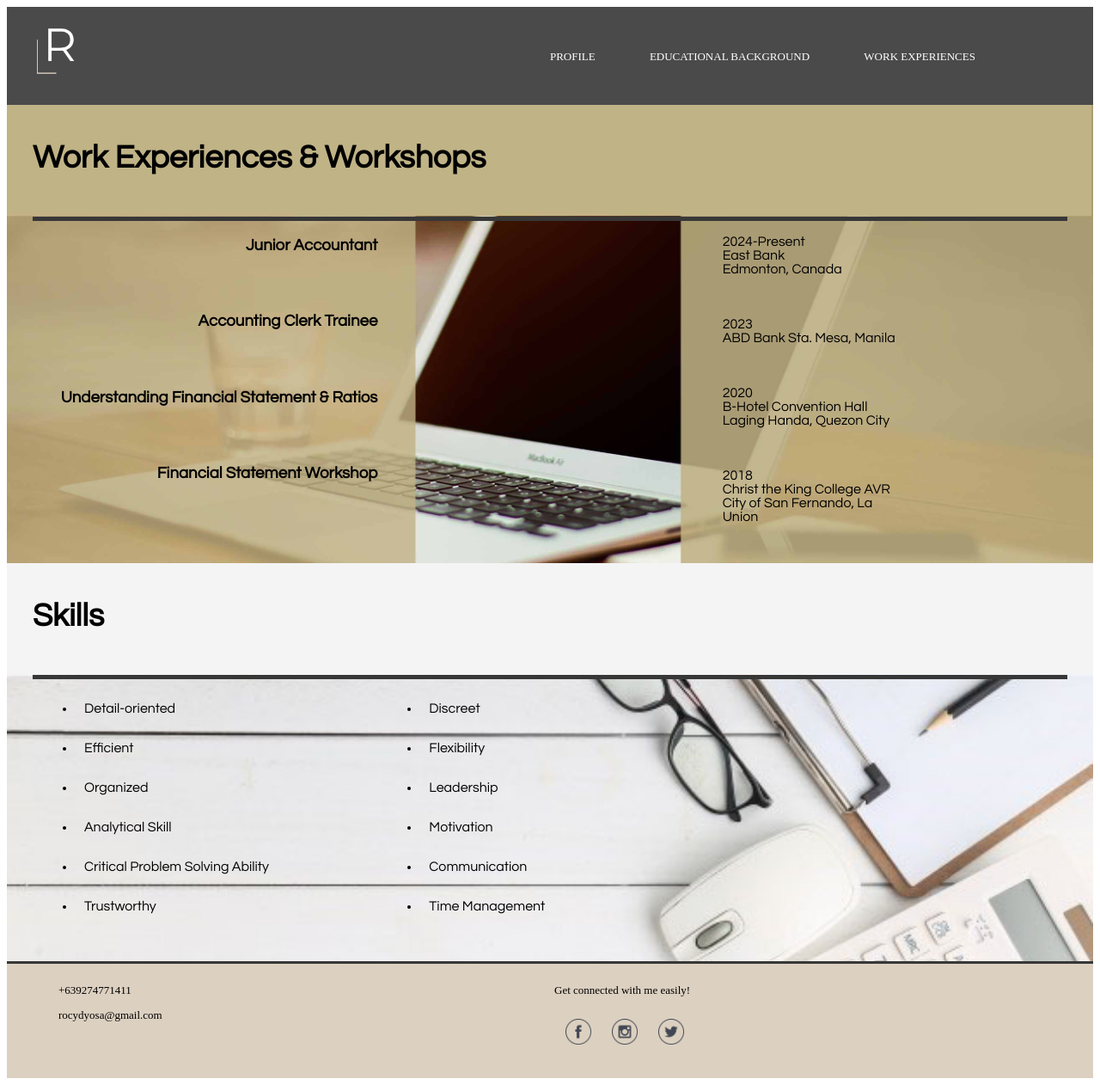
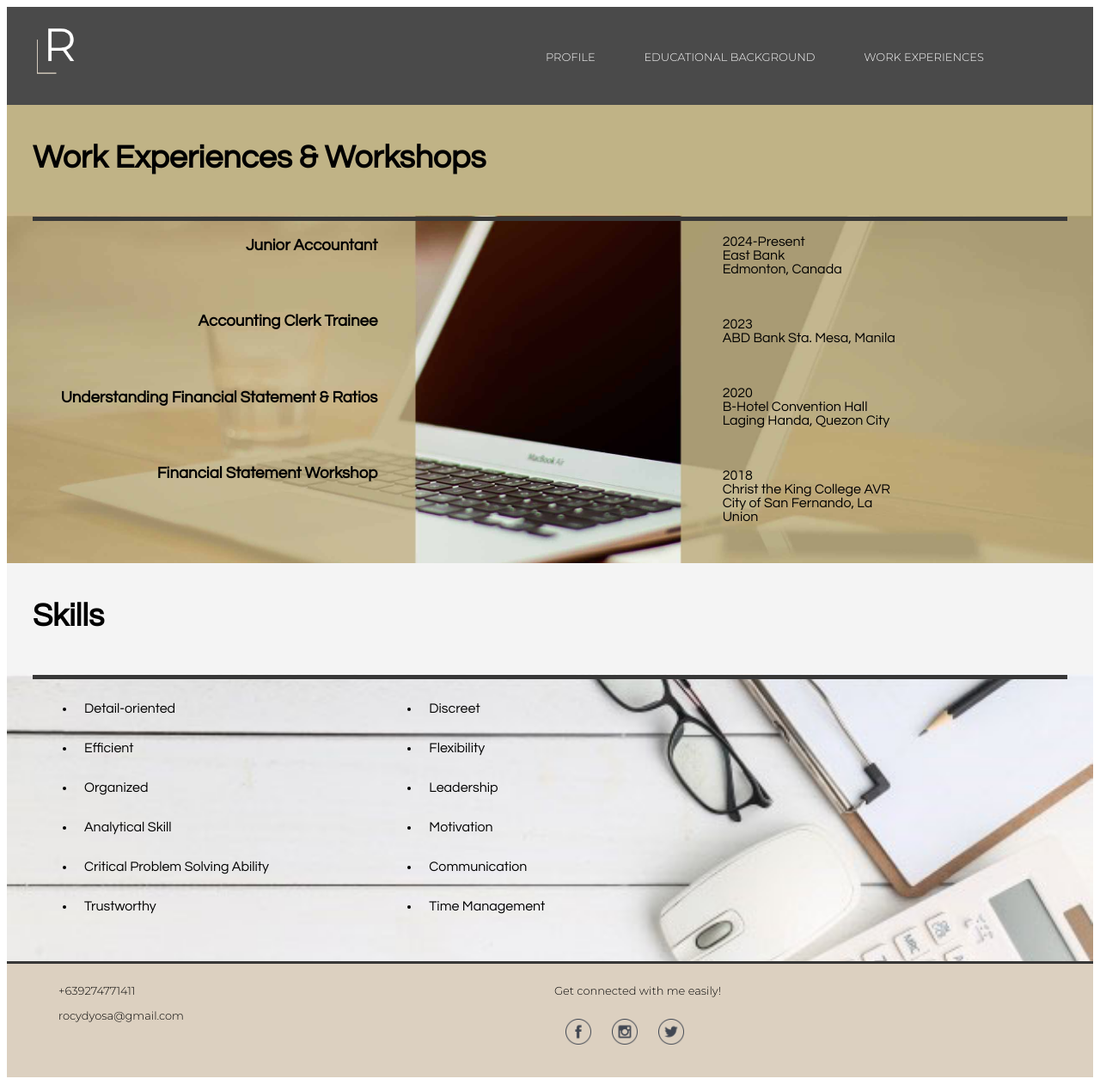
Before and after one commit to rocylimmipo/resume, a plain HTML site: page workxp.html in a window 1280 px wide. Shown: the whole page at 86% size. Drawn offline with Linux system fonts and the light colour scheme.

Commit message:
Update workxp.css

```diff
--- a/css/workxp.css
+++ b/css/workxp.css
@@ -1,3 +1,8 @@
+@font-face {
+	font-family: Montserrat;
+	src: url(../fonts/Montserrat-Light.otf);
+}
+
 a {
 	text-decoration: none ;
 }
@@ -5,7 +10,7 @@ a {
 .header {
 	display: grid;
 	grid-template-columns: repeat(3, 1fr) ;
-	font-family:montserrat ;
+	font-family: Montserrat ;
 	padding: 5px;
 	margin-top: 0px ;
 	background: #373737 ;
@@ -109,7 +114,7 @@ li {
 
 .footer {
 	border-top: 3px solid #373737 ;
-	font-family: montserrat ;
+	font-family: Montserrat ;
 	font-size: 13px;
 	background: #DCD0C0 ;
 	display: grid ;
```
